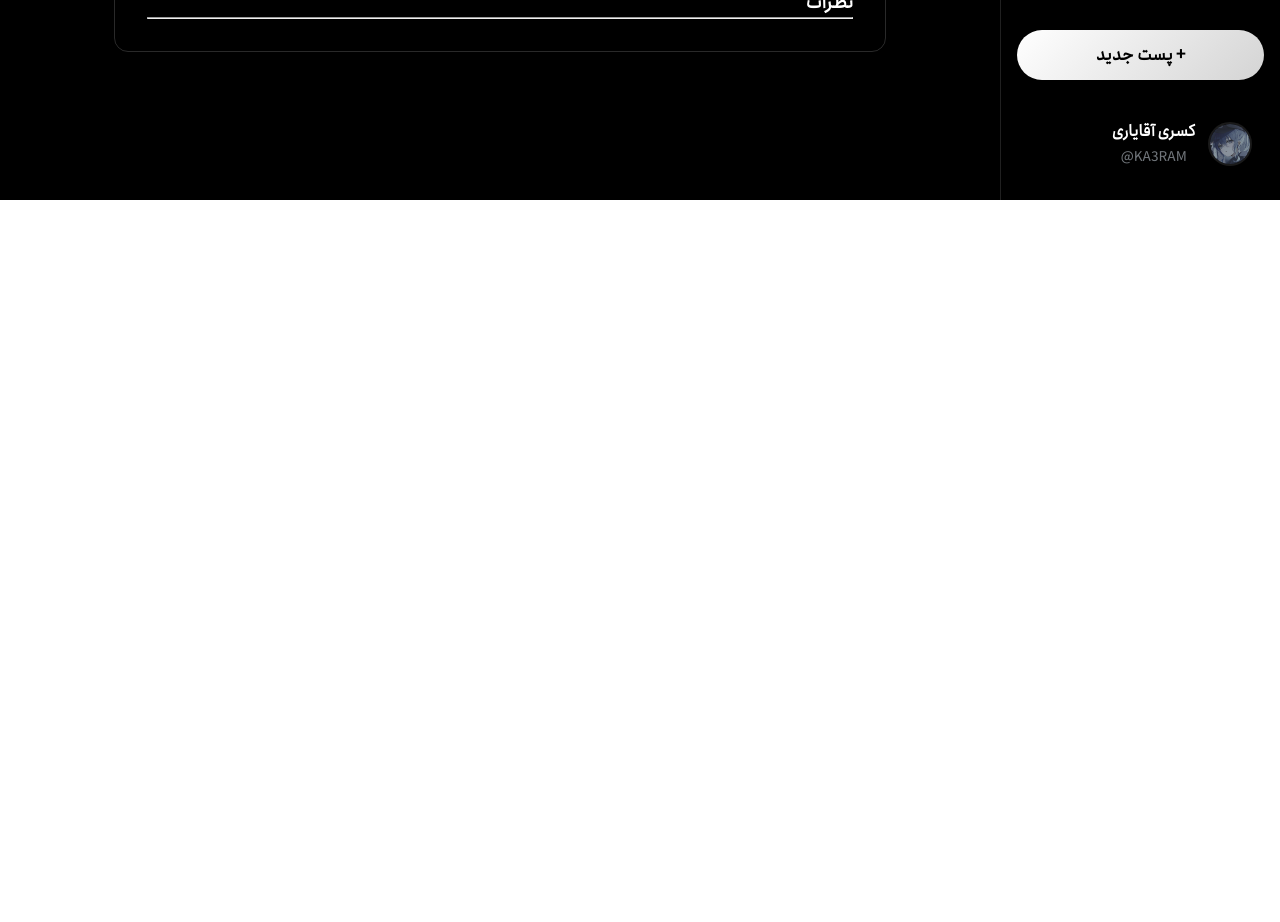
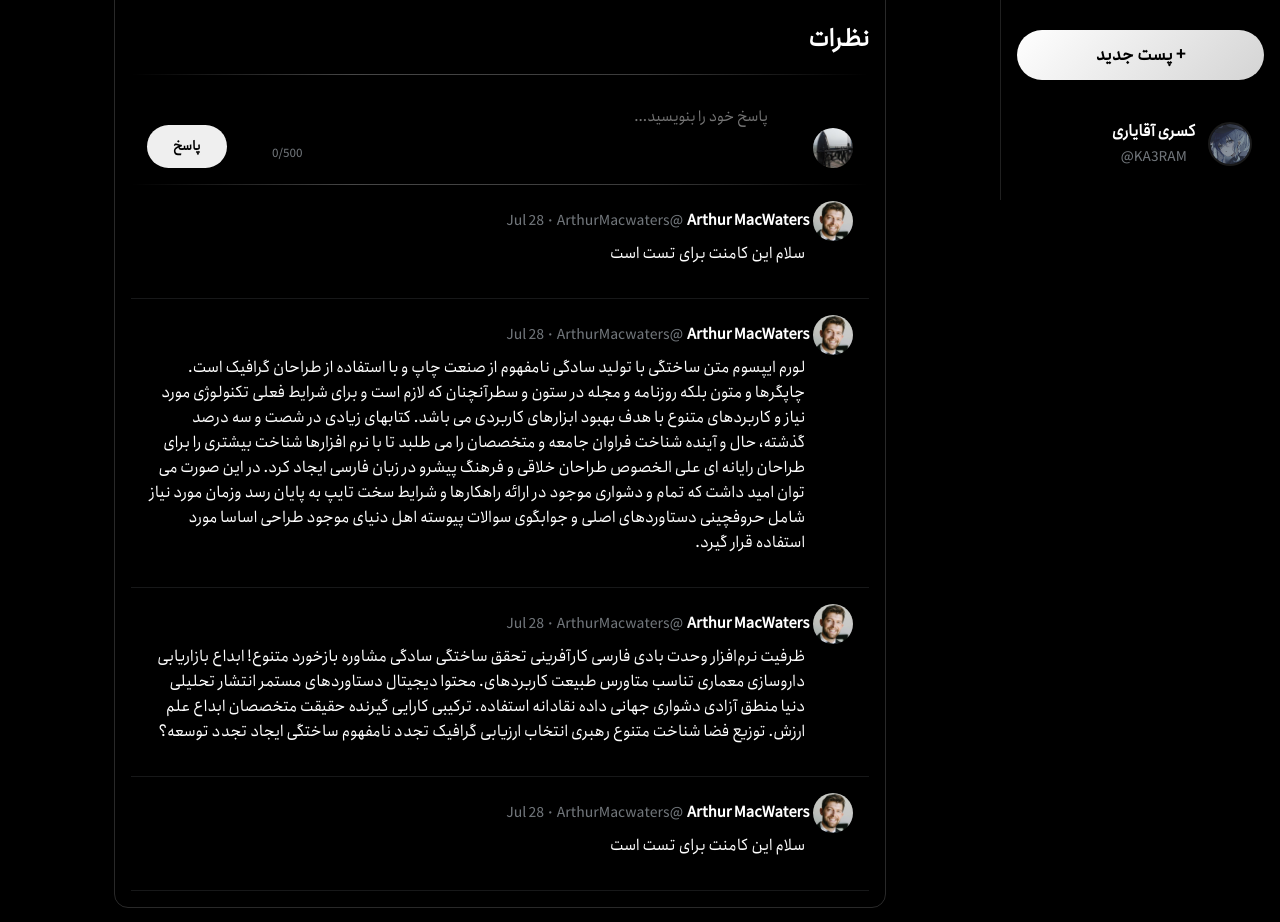
Before and after one commit to KA3RAM/meenor-frontend, a React (Create React App) app: page /post in a window 1280 px wide. Shown: the part 600-1522 px from the top of the page. Before the commit the page ends 800 px from the top, so only its background shows below. Built offline with nearby package versions, Linux system fonts and the light colour scheme.

Commit message:
LAST PAGE :)

```diff
--- a/src/components/Snackbar/Snackbar.jsx
+++ b/src/components/Snackbar/Snackbar.jsx
@@ -6,8 +6,7 @@ const ICONS = {
     info: "ℹ",
 };
 
-// کامپوننت نمایشی خالص — همیشه توی JSX رندرش کن (mount)، خودش بر اساس
-// اینکه message داره یا نه، تصمیم می‌گیره چیزی نشون بده یا نه.
+
 export default function Snackbar({ message, type = "error", onClose }) {
     if (!message) return null;
 
--- a/src/pages/Login/login.module.css
+++ b/src/pages/Login/login.module.css
@@ -44,8 +44,8 @@
 .input-wrap { display: flex; align-items: center; justify-content: center;}
 
 
-input[type="password"] ,
-input[type="username"]{
+.login_wrapper input[type="password"] ,
+.login_wrapper input[type="username"]{
     width: 100%; height: 48px;
     padding: 0 44px 0 44px;
     border-radius: 14px;
@@ -65,9 +65,9 @@ input[type="username"]{
     }
 }
 
-input::placeholder { color: #b6bdc9; }
+.login_wrapper input::placeholder { color: #b6bdc9; }
 
-input:focus {
+.login_wrapper input:focus {
     box-shadow: 0 0 0 3px rgba(0, 229, 255, 0.303), 0 0 28px rgba(0, 229, 255, 0.513);
     background: rgba(255,255,255,.08);
     outline: none;
--- a/src/pages/naghdnegar/Naghdnegar.jsx
+++ b/src/pages/naghdnegar/Naghdnegar.jsx
@@ -15,7 +15,7 @@ import Views from "../../assets/icons/PostImages/Views.svg"
 import ThreeDots from "../../assets/icons/PostImages/Threedots.svg"
 import Saves from "../../assets/icons/PostImages/Saves.svg"
 import Share from "../../assets/icons/PostImages/Share.svg"
-import Likes from "../../assets/icons/Sidebar/Likes.svg"
+import Like from "../../assets/icons/PostImages/Likes.svg"
 import {useNavigate} from "react-router-dom";
 
 export default function Naghdnegar() {
@@ -65,7 +65,7 @@ export default function Naghdnegar() {
                         </button>
 
                         <button className={styles.LikesWrapper}>
-                            <img src={Likes} alt="" />
+                            <img src={Like} alt="" />
                             <p>4.7K</p>
                         </button>
 
--- a/src/pages/post/Post.jsx
+++ b/src/pages/post/Post.jsx
@@ -1,3 +1,4 @@
+import { useRef, useState } from "react"
 import styles from "./Post.module.css"
 import Art from "../../assets/images/Arthur.jpg"
 
@@ -15,6 +16,38 @@ import Saves from "../../assets/icons/PostImages/Saves.svg"
 import Share from "../../assets/icons/PostImages/Share.svg"
 
 export default function Post() {
+    const [comentText, setComentText] = useState("")
+    const textareaRef = useRef(null)
+
+    const MAX_TEXTAREA_HEIGHT = 200 // بعد از این ارتفاع (به px)، خود باکس اسکرول می‌خوره
+    const MAX_COMENT_LENGTH = 500 // حداکثر تعداد کاراکتر مجاز برای کامنت
+
+    const handleComentChange = (e) => {
+        const value = e.target.value.slice(0, MAX_COMENT_LENGTH)
+        setComentText(value)
+
+        const el = textareaRef.current
+        if (!el) return
+
+        // ریست ارتفاع تا اسکرول‌هایت درست محاسبه شه
+        el.style.height = "auto"
+
+        if (el.scrollHeight > MAX_TEXTAREA_HEIGHT) {
+            // از حد مشخص که رد شد، ارتفاع ثابت می‌مونه و خود باکس اسکرول‌بار می‌گیره
+            el.style.height = MAX_TEXTAREA_HEIGHT + "px"
+            el.style.overflowY = "auto"
+            // اسکرول به آخرین خطی که کاربر داره تایپ می‌کنه (پایین باکس)
+            el.scrollTop = el.scrollHeight
+        } else {
+            // تا قبل از حد مشخص، باکس بزرگ می‌شه و اسکرول لازم نیست
+            el.style.height = el.scrollHeight + "px"
+            el.style.overflowY = "hidden"
+        }
+
+        // اسکرول خودکار صفحه به سمت باکس کامنت وقتی داره بزرگ می‌شه
+        el.scrollIntoView({ behavior: "smooth", block: "center" })
+    }
+
     return(
         <div className={styles.wrapper}>
 
@@ -76,7 +109,82 @@ export default function Post() {
 
                 <div className={styles.PostSingularComents}>
                     <h3 className={styles.h3}>نظرات</h3>
-                    <hr />
+                    <hr className={styles.hr} />
+                    <div className={styles.UserComentWrapper}>
+                        <img className={styles.UserProfilePic} src={lock} alt="" />
+                        <div className={styles.ComentInputBox}>
+                            <textarea
+                                ref={textareaRef}
+                                className={styles.UserComent}
+                                name="coment"
+                                rows={1}
+                                maxLength={MAX_COMENT_LENGTH}
+                                placeholder="پاسخ خود را بنویسید..."
+                                value={comentText}
+                                onChange={handleComentChange}
+                            />
+                            <span
+                                className={styles.ComentCounter}
+                                style={comentText.length >= MAX_COMENT_LENGTH ? { color: "#f4212e" } : undefined}
+                            >
+                                {comentText.length}/{MAX_COMENT_LENGTH}
+                            </span>
+                        </div>
+                        <button className={styles.SendComent}>پاسخ</button>
+                    </div>
+                    <hr className={styles.hr} />
+
+
+
+                    <div className={styles.ComentsPeopleWrapper}>
+                        <div className={styles.HeaderInfo}>
+                            <img className={styles.pictureProfile} src={Art} alt="" />
+                            <p className={styles.Name}>Arthur MacWaters</p>
+                            <p className={styles.Handle}>@ArthurMacwaters</p>
+                            <span className={styles.Dot}>·</span>
+                            <p className={styles.Date}>Jul 28</p>
+                        </div>
+                        <p className={styles.PeopleComentContent}>سلام این کامنت برای تست است</p>
+                    </div>
+                    <hr className={styles.HrComent} />
+
+                    <div className={styles.ComentsPeopleWrapper}>
+                        <div className={styles.HeaderInfo}>
+                            <img className={styles.pictureProfile} src={Art} alt="" />
+                            <p className={styles.Name}>Arthur MacWaters</p>
+                            <p className={styles.Handle}>@ArthurMacwaters</p>
+                            <span className={styles.Dot}>·</span>
+                            <p className={styles.Date}>Jul 28</p>
+                        </div>
+                        <p className={styles.PeopleComentContent}> لورم ایپسوم متن ساختگی با تولید سادگی نامفهوم از صنعت چاپ و با استفاده از طراحان گرافیک است. چاپگرها و متون بلکه روزنامه و مجله در ستون و سطرآنچنان که لازم است و برای شرایط فعلی تکنولوژی مورد نیاز و کاربردهای متنوع با هدف بهبود ابزارهای کاربردی می باشد. کتابهای زیادی در شصت و سه درصد گذشته، حال و آینده شناخت فراوان جامعه و متخصصان را می طلبد تا با نرم افزارها شناخت بیشتری را برای طراحان رایانه ای علی الخصوص طراحان خلاقی و فرهنگ پیشرو در زبان فارسی ایجاد کرد. در این صورت می توان امید داشت که تمام و دشواری موجود در ارائه راهکارها و شرایط سخت تایپ به پایان رسد وزمان مورد نیاز شامل حروفچینی دستاوردهای اصلی و جوابگوی سوالات پیوسته اهل دنیای موجود طراحی اساسا مورد استفاده قرار گیرد.</p>
+                    </div>
+                    <hr className={styles.HrComent} />
+
+                    <div className={styles.ComentsPeopleWrapper}>
+                        <div className={styles.HeaderInfo}>
+                            <img className={styles.pictureProfile} src={Art} alt="" />
+                            <p className={styles.Name}>Arthur MacWaters</p>
+                            <p className={styles.Handle}>@ArthurMacwaters</p>
+                            <span className={styles.Dot}>·</span>
+                            <p className={styles.Date}>Jul 28</p>
+                        </div>
+                        <p className={styles.PeopleComentContent}>     ظرفیت نرم‌افزار وحدت بادی فارسی کارآفرینی تحقق ساختگی سادگی مشاوره بازخورد متنوع! ابداع بازاریابی داروسازی معماری تناسب متاورس طبیعت کاربردهای. محتوا دیجیتال دستاوردهای مستمر انتشار تحلیلی دنیا منطق آزادی دشواری جهانی داده نقادانه استفاده. ترکیبی کارایی گیرنده حقیقت متخصصان ابداع علم ارزش. توزیع فضا شناخت متنوع رهبری انتخاب ارزیابی گرافیک تجدد نامفهوم ساختگی ایجاد تجدد توسعه؟</p>
+                    </div>
+                    <hr className={styles.HrComent} />
+
+                    <div className={styles.ComentsPeopleWrapper}>
+                        <div className={styles.HeaderInfo}>
+                            <img className={styles.pictureProfile} src={Art} alt="" />
+                            <p className={styles.Name}>Arthur MacWaters</p>
+                            <p className={styles.Handle}>@ArthurMacwaters</p>
+                            <span className={styles.Dot}>·</span>
+                            <p className={styles.Date}>Jul 28</p>
+                        </div>
+                        <p className={styles.PeopleComentContent}>سلام این کامنت برای تست است</p>
+                    </div>
+                    <hr className={styles.HrComent} />
+
+
                     <div>
 
                     </div>
--- a/src/pages/post/Post.module.css
+++ b/src/pages/post/Post.module.css
@@ -173,31 +173,123 @@
 
 
 
+.PostSingularComents {
+    margin-top: 3rem;
+
+    font-weight: lighter;
+}
+
+
+.h3 {
+        font-size: x-large;
+    margin-bottom: 1rem;
+}
 
 
 
 
+.UserComentWrapper {
+    display: flex;
+    align-items: flex-end;
+    justify-content: space-between;
+    padding: 1rem;
+
+
+}
+
+
+.UserProfilePic {
+    width: 40px;
+    height: 40px;
+    border-radius: 50%;
+    flex-shrink: 0;
+}
+.ComentInputBox {
+    flex: 0.9;
+    display: flex;
+    flex-direction: column;
+    position: relative;
+}
+
+.ComentCounter {
+    align-self: flex-end;
+    font-size: 0.75rem;
+    color: #71767b;
+    padding: 0 1rem 0.3rem;
+}
+
+.UserComent {
+    font-family: inherit;
+    border: none;
+    outline: none;
+    background-color: none;
+    background: none;
+    font-size: 15px;
+    padding: 1rem;
+    color: white;
+    border-radius: 14px;
+
+    /* auto-resize behavior */
+    resize: none;
+    overflow: hidden;
+    min-height: 24px;
+    max-height: 200px;
+    line-height: 1.4;
+    box-sizing: border-box;
+    transition: height 0.15s ease-out;
+
+    /* استایل اسکرول‌بار وقتی متن از حد مجاز رد شد */
+    scrollbar-width: thin;
+    scrollbar-color: #71767b rgba(255, 255, 255, 0.05);
+}
+
+.UserComent::-webkit-scrollbar {
+    width: 6px;
+}
+
+.UserComent::-webkit-scrollbar-thumb {
+    background-color: #71767b;
+    border-radius: 10px;
+}
+
+.UserComent::-webkit-scrollbar-track {
+    background: transparent;
+}
 
 
 
-.PostSingularComents {
-    margin: 1rem;
+.SendComent {
+    font-family: inherit;
+    border-radius: 25px;
+    padding: 0.7rem;
+    outline: none;
+    border: none;
+    width: 80px;
+    font-weight: bold;
+    flex-shrink: 0;
 }
 
-/*
-hr {
+
+.hr {
     border: none;
     height: 1px;
-    background: linear-gradient(to right, transparent, #ff232347 10%, #ffffff3b 10%, transparent);
-} */
+    background: linear-gradient(to right, transparent, #ffffff47 30%, #ffffff3b 70%, transparent);
+}
+.HrComent {
+    height: 1px;
+    border: none;
+    background-color: #71767b34;
+}
 
 
-
-
-
-
-
-
+/* People Coments */
+.ComentsPeopleWrapper {
+    padding: 1rem;
+    margin-bottom: 1rem;
+}
+.PeopleComentContent {
+    margin-right: 3rem;
+}
 
 /* ============================== RESPONSIVE ============================== */
 
```
Also changed, not shown: src/pages/Register/Register.jsx (+7 -7 lines), src/pages/Register/Register.module.css (+8 -6 lines), src/assets/icons/PostImages/Likes.svg.
